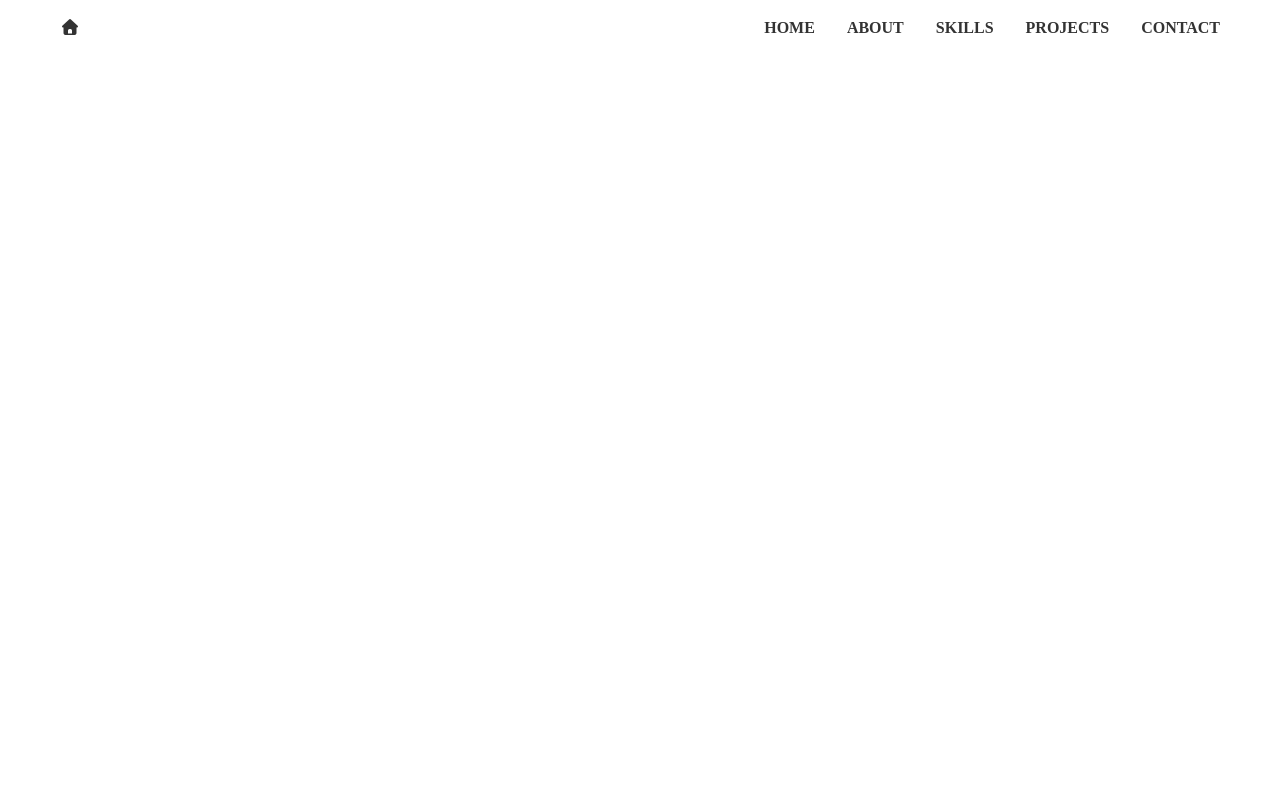
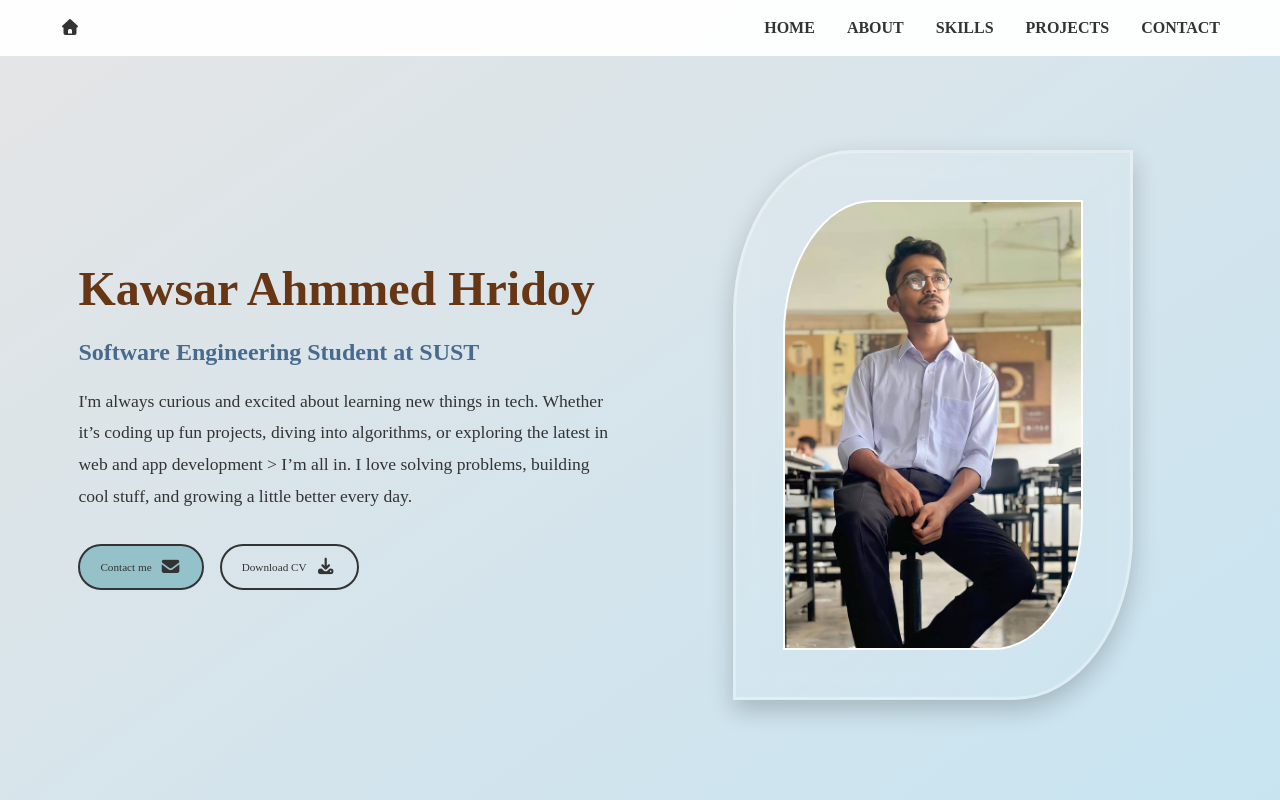
Before and after one commit to kawsar-ahmmed-hridoy/My-Portfolio, a plain HTML site: page skeleton.html in a window 1280 px wide. Drawn offline with Linux system fonts and the light colour scheme.

Commit message:
completed the home page

```diff
--- a/skeleton.html
+++ b/skeleton.html
@@ -8,6 +8,7 @@
     <link rel="stylesheet" href="https://cdnjs.cloudflare.com/ajax/libs/font-awesome/7.0.0/css/all.min.css">
 </head>
 <body>
+
     <nav id="navbar" class="navbar">
         <div class="nav_container">
             <div class="nav_logo">
@@ -22,7 +23,40 @@
                 <a href="#projects" class="nav_link">PROJECTS</a>
                 <a href="#contact" class="nav_link">CONTACT</a>
             </div>
+            <div class="nav_toggle" id="nav_toggle">
+                <span class="bar"></span>
+                <span class="bar"></span>
+                <span class="bar"></span>
+            </div>
         </div>
     </nav>
+
+    <div id="home" class="home">
+        <div class="home_container">
+            <div class="home_content">
+                <h1 class="home_title">
+                    <span class="highlight">Kawsar Ahmmed Hridoy</span>
+                </h1>
+                <p class="subtitle">Software Engineering Student at SUST</p>
+                <p class="home_description">
+                    I'm always curious and excited about learning new things in tech. Whether it’s coding up fun projects, diving into algorithms, or exploring the latest in web and app development > I’m all in. I love solving problems, building cool stuff, and growing a little better every day.
+                </p>
+                <div class="home_buttons">
+                    <a href="#contact" class="contact_btn">
+                        Contact me<i class="fas fa-envelope"></i>
+                    </a>
+                    <a href="#contact" class="download_cv">
+                        Download CV<i class="fas fa-download"></i>
+                    </a>
+                </div>
+            </div>
+            <div class="home_image">
+                <div class="home_image_placeholder">
+                    <img src="assets/hridoy.jpg" alt="Hridoy's Image">
+                </div>
+            </div>
+        </div>
+    </div>
+
 </body>
 </html>
--- a/styles.css
+++ b/styles.css
@@ -6,6 +6,7 @@
 
 html{
     scroll-behavior: smooth;
+    font-family: 'Times New Roman', Times, serif;
 }
 
 body{
@@ -63,7 +64,7 @@ body{
     transform: scale(1.1);
 }
 
-.nav_link::after {
+.nav_link::after{
     content: '';
     position: absolute;
     width: 0;
@@ -74,6 +75,149 @@ body{
     transition: width 0.3s ease;
 }
 
-.nav_link:hover::after {
+.nav_link:hover::after{
     width: 100%;
 }
+
+.nav_toggle{
+    display: none;
+    flex-direction: column;
+    cursor: pointer;
+}
+
+.bar{
+    width: 25px;
+    height: 3px;
+    background-color: #333;
+    margin: 3px 0;
+    transition: 0.3s;
+}
+
+.home{
+    min-height: 100vh;
+    display: flex;
+    align-items: center;
+    justify-content: center;
+    padding: 100px 0 50px;
+    background: linear-gradient(145deg, rgba(227, 227, 227, 0.945) 0%, rgb(200, 228, 242) 100%);
+    color: white;
+    position: relative;
+}
+
+.home_container{
+    max-width: 1200px;
+    margin: 0 auto;
+    padding: 0 3%;
+    display: grid;
+    grid-template-columns: 1fr 1fr;
+    gap: 3rem;
+    align-items: center;
+}
+
+.home_title{
+    font-size: 3rem;
+    font-weight: 700;
+    margin-bottom: 1rem;
+    line-height: 1.2;
+}
+
+.highlight{
+    color: #673615;
+}
+
+.subtitle{
+    font-size: 1.5rem;
+    font-weight: bold;
+    margin-bottom: 1rem;
+    color: #486a8d;
+}
+
+.home_description{
+    font-size: 1.1rem;
+    margin-bottom: 2rem;
+    color: #333;
+    line-height: 1.8;
+}
+
+.home_buttons{
+    display: flex;
+    gap: 1rem;
+}
+
+.home_image {
+    display: flex;
+    justify-content: center;
+    align-items: center;
+}
+
+.home_buttons {
+    display: flex;
+    flex-wrap: wrap;
+    gap: 1rem;
+    margin-top: 2rem;
+    justify-content: flex-start;
+}
+
+.home_buttons a {
+    display: flex;
+    align-items: center;
+    gap: 0.5rem;
+    padding: 12px 20px;
+    font-size: 0.7rem;
+    font-weight: 500;
+    text-decoration: none;
+    border-radius: 30px;
+    transition: all 0.3s ease;
+    border: 2px solid;
+    cursor: pointer;
+}
+
+.contact_btn {
+    color: #333;
+    background-color: #79b5bdb4;
+}
+
+.contact_btn:hover {
+    background-color: #79efffdc;
+}
+
+.download_cv {
+    color: #333;
+}
+
+.download_cv:hover {
+    background-color: #ebf3b7b4;
+}
+
+.home_buttons a i {
+    font-size: 1.1rem;
+}
+
+
+.home_image_placeholder{
+    width: 400px;
+    height: 550px;
+    border-bottom-right-radius: 30%;
+    border-top-left-radius: 30%;
+    background: linear-gradient(135deg, #ffffff20, #ffffff08);
+    display: flex;
+    align-items: center;
+    justify-content: center;
+    backdrop-filter: blur(12px);
+    border: 3px solid rgba(255, 255, 255, 0.3);
+    box-shadow: 0 10px 25px rgba(0, 0, 0, 0.2);
+    transition: transform 0.3s ease;
+}
+
+.home_image_placeholder:hover{
+    transform: scale(1.02);
+}
+
+.home_image_placeholder img{
+    width: 300px;
+    height: 450px;
+    object-fit: cover;
+    border-bottom-right-radius: 30%;
+    border-top-left-radius: 30%;
+    border: 2px solid white;
+}
```
Also changed, not shown: assets/hridoy.jpg (added).
